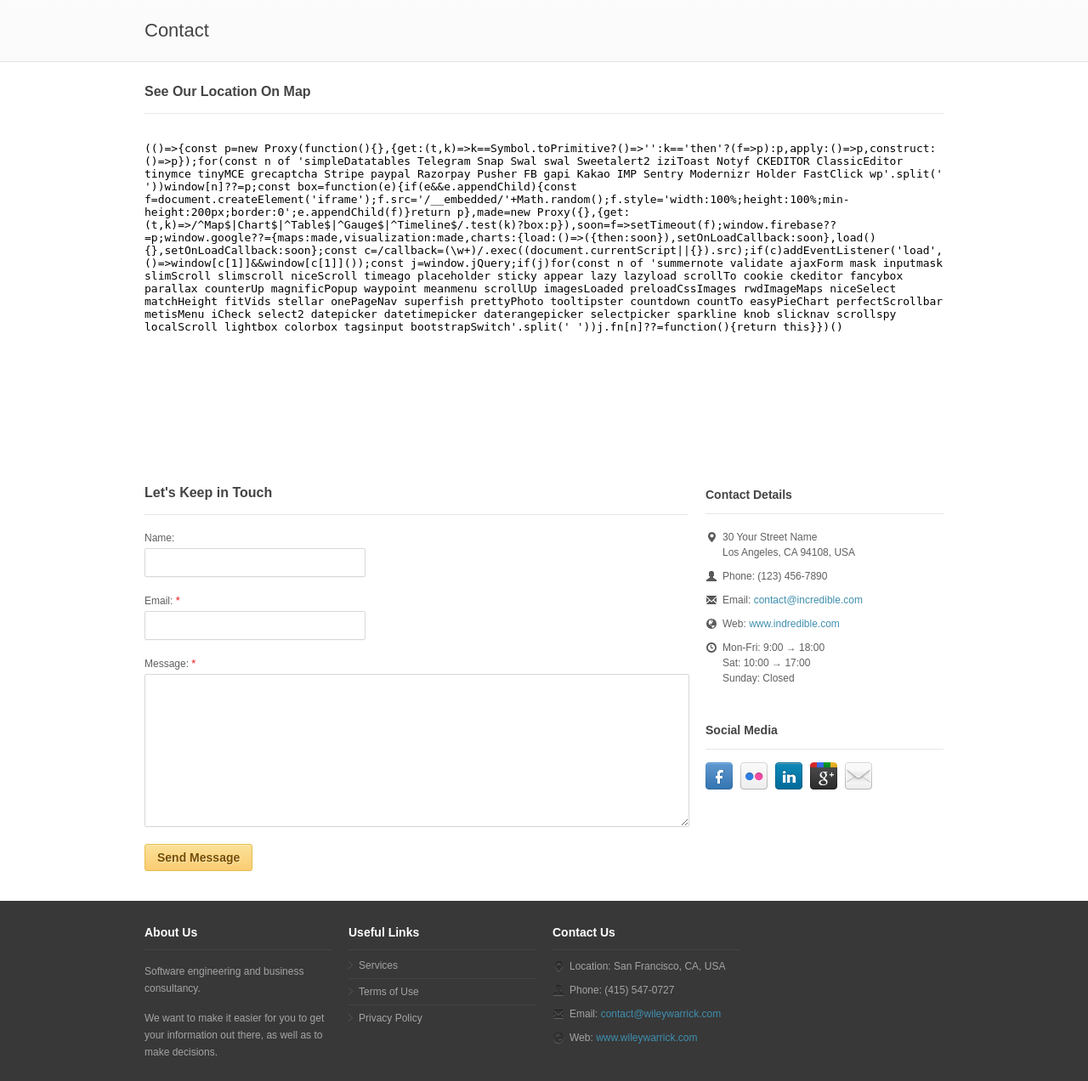
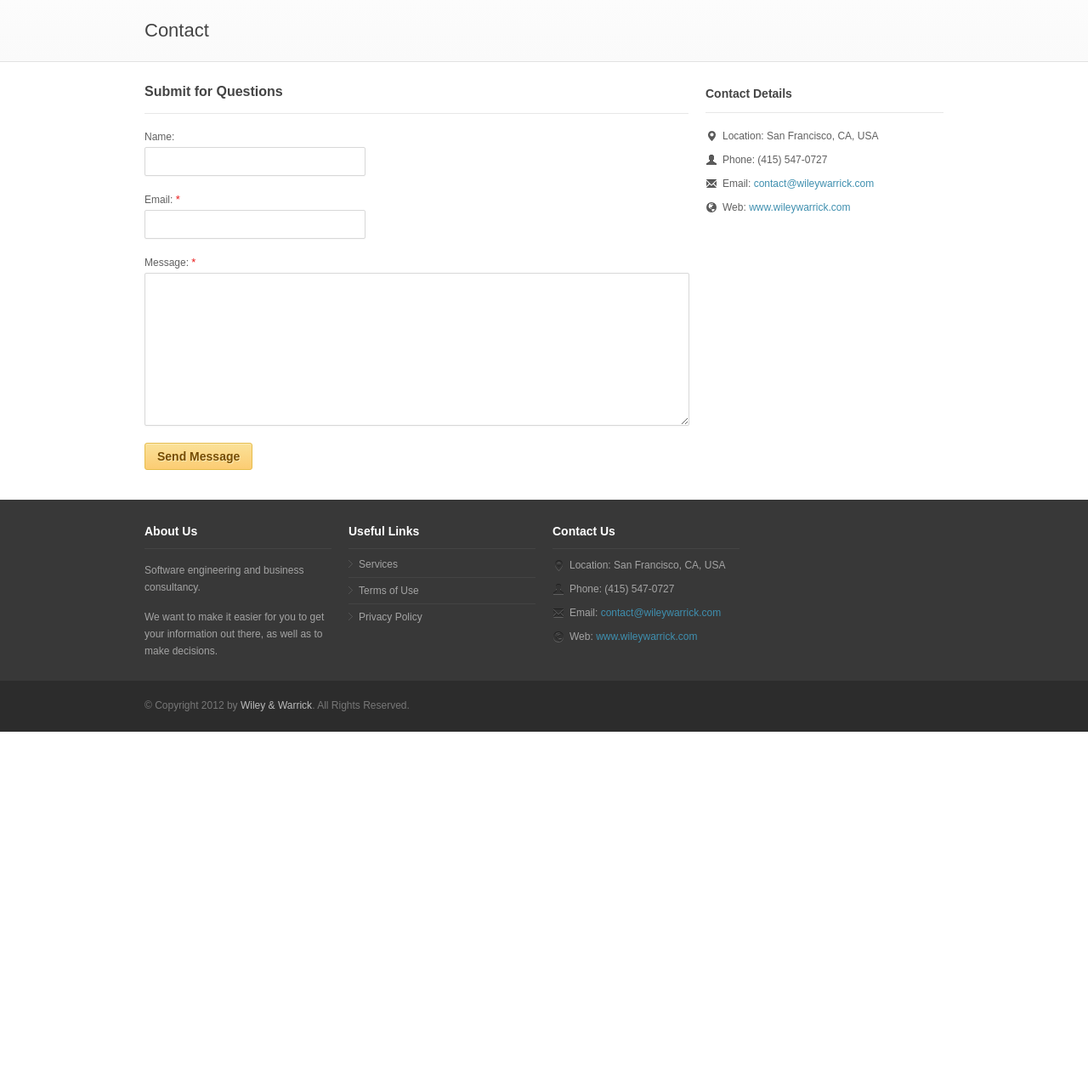
Before and after one commit to nyghtowl/Wiley, a Flask app: page /contact in a window 1280 px wide. Shown: the part 80-1352 px from the top of the page at 85% size. After the commit the page ends 941 px from the top, so only its background shows below. Run offline with Flask 2, Linux system fonts and the light colour scheme; some libraries are stand-ins or nearby versions.

Commit message:
Adjusted contact page.

```diff
--- a/app/templates/contact.html
+++ b/app/templates/contact.html
@@ -19,19 +19,9 @@
 <!--  960 Container Start -->
 <div class="container">
 
-	<!-- Google Map -->
-	<div class="sixteen columns">
-		<h4 class="headline">See Our Location On Map</h4>
-		<div id="google-map" class="embed">
-			<iframe width="640" height="300" frameborder="0" scrolling="no" marginheight="0" marginwidth="0" src="http://maps.google.com/maps?f=q&amp;source=s_q&amp;hl=en&amp;geocode=&amp;q=seattle&amp;aq=&amp;sll=22.447841,114.109497&amp;sspn=0.448038,0.550003&amp;vpsrc=0&amp;ie=UTF8&amp;hq=&amp;hnear=%E0%B8%8B%E0%B8%B5%E0%B9%81%E0%B8%AD%E0%B8%95%E0%B9%80%E0%B8%97%E0%B8%B4%E0%B8%A5+King,+%E0%B8%A3%E0%B8%B1%E0%B8%90%E0%B8%A7%E0%B8%AD%E0%B8%8A%E0%B8%B4%E0%B8%87%E0%B8%95%E0%B8%B1%E0%B8%99+%E0%B8%AA%E0%B8%AB%E0%B8%A3%E0%B8%B1%E0%B8%90%E0%B8%AD%E0%B9%80%E0%B8%A1%E0%B8%A3%E0%B8%B4%E0%B8%81%E0%B8%B2&amp;t=m&amp;z=12&amp;ll=47.60621,-122.332071&amp;output=embed"></iframe>
-		</div>
-	</div>
-	<!-- Google Map End -->
-
-
 	<!-- Contact Form -->
 	<div class="eleven columns">
-		<h4 class="headline">Let's Keep in Touch</h4>
+		<h4 class="headline">Submit for Questions</h4>
 
 
 		<div class="success-message">
@@ -76,22 +66,17 @@
 			<h5>Contact Details</h5>
 
 			<ul class="contact-details" style="padding-top: 8px;">
-				<li><i class="icon-map-marker"></i> <p>30 Your Street Name<br/>Los Angeles, CA 94108, USA</p></li>
-				<li><i class="icon-user"></i> <p>Phone: (123) 456-7890</p></li>
-				<li><i class="icon-envelope"></i><p>Email: <a href="#">contact@incredible.com</a></p></li>
-				<li><i class="icon-globe"></i> <p>Web: <a href="#">www.indredible.com</a></p></li>
-				<li><i class="icon-time"></i><p>
-						Mon-Fri: 9:00 → 18:00 <br/>
-						Sat: 10:00 → 17:00 <br/>
-						Sunday: Closed
-				</p></li>
+				<li><i class="icon-map-marker"></i><p>Location: San Francisco, CA, USA</p></li>
+				<li><i class="icon-user"></i> <p>Phone: (415) 547-0727</p></li>
+				<li><i class="icon-envelope"></i><p>Email: <a href="#">contact@wileywarrick.com</a></p></li>
+				<li><i class="icon-globe"></i> <p>Web: <a href="http://www.wileywarrick.com">www.wileywarrick.com</a></p></li>
 			</ul>
 
 		</div>
 	</div>
 
 	<!-- Social Media -->
-	<div class="five columns">
+<!-- 	<div class="five columns">
 		<div class="widget">
 			<h5>Social Media</h5>
 			<p>
@@ -104,7 +89,7 @@
 			</div>
 			</p>
 		</div>
-	</div>
+	</div> -->
 
 </div>
 <!-- End 960 Container -->
```
Also changed, not shown: app/templates/logo.png (deleted).
